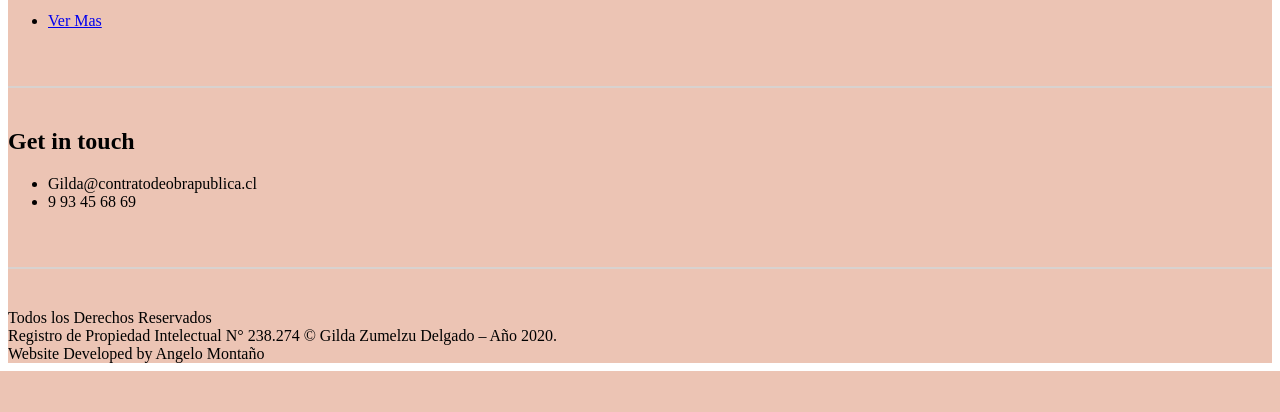
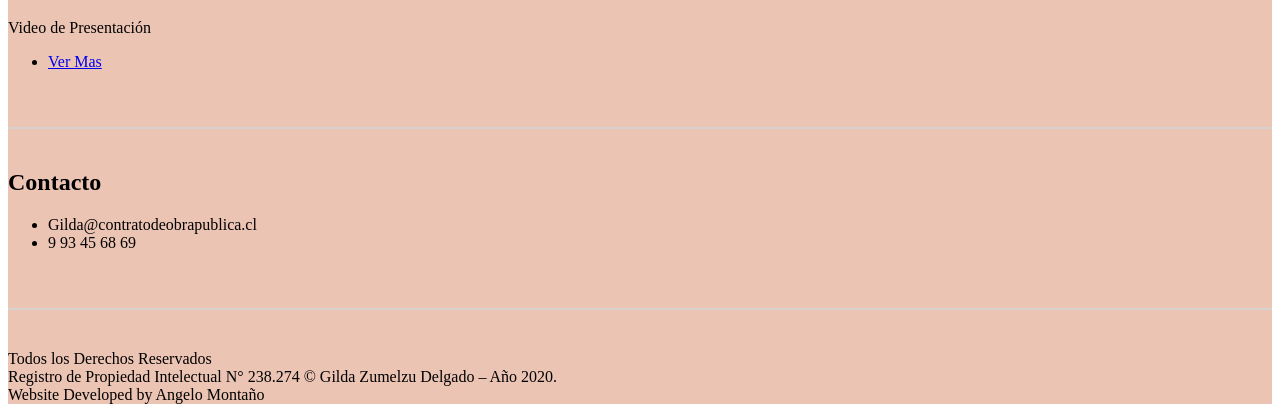
Before and after one commit to Angelooocw/Project-Contrato, a Django app: template templates/content/important_list.html in a window 1280 px wide. Shown: the part 1455-1867 px from the top of the page. Before the commit the page ends 1826 px from the top, so only its background shows below. Run offline with Django 3.2, Linux system fonts and the light colour scheme; the template is opened without the code that fills it, so the values that code supplies are empty; some libraries are stand-ins or nearby versions.

Commit message:
minor updates and fixes in templates

```diff
--- a/templates/base.html
+++ b/templates/base.html
@@ -5,6 +5,7 @@
     <meta charset="UTF-8">
     <meta name="viewport" content="width=device-width, initial-scale=1.0">
     <link rel="stylesheet" href="{% static 'css/main.css' %}">
+    <link rel="shortcut icon" type="image/ico" href="{% static 'img/favicon.ico' %}"/>
     {% block head %}{% endblock head %}
     <title>{% block title %}{% endblock title %}</title>
 </head>
--- a/templates/content/important_list.html
+++ b/templates/content/important_list.html
@@ -30,7 +30,7 @@
                     </span>
                 </div>
                 <div class="col-8 col-12-small col-8-medium">
-                    <a href="{% url 'content_app:content-detail' imp.slug %}"><h3>{{ imp.title }}</h3></a>
+                    <h3><a href="{% url 'content_app:content-detail' imp.slug %}">{{ imp.title }}</a></h3>
                     <p>{{ imp.resume | truncatechars:300 }}</p>
                 </div>
             </div>
--- a/templates/includes/carousel.html
+++ b/templates/includes/carousel.html
@@ -12,9 +12,13 @@
   <div class="carousel-inner">
     <div class="carousel-item active">
       <a href="{% url 'content_app:content-detail' 'covid-19' %}"><img src="{% static 'img/COVID.png' %}" class="d-block w-100" alt="..."></a>
+      <div class="carousel-caption d-none d-md-block" style="padding-top: 0%; padding-bottom: 0.2rem;">
+        <a href="{% url 'content_app:content-detail' 'covid-19' %}" class="button primary small">Ver Mas</a>
+      </div>
     </div>
     <div class="carousel-item">
       <img src="{% static 'img/puente4.png' %}" class="d-block w-100" alt="...">
+
     </div>
     <div class="carousel-item">
       <img src="{% static 'img/hospital2.png' %}" class="d-block w-100" alt="...">
--- a/templates/includes/sidebar.html
+++ b/templates/includes/sidebar.html
@@ -30,6 +30,7 @@
                 <section>
                     <nav id="menu">
                         <ul>
+                            <li><h3><a href="{% url 'home_app:home' %}" onclick="reset()"><i class="fas fa-home"></i> Inicio</a></h3></li>
                             <li>
                                 <span id="responsabilidades" class="opener"><h3>Responsabilidades</h3></span>
                                 <ul>
@@ -62,7 +63,7 @@
                     <nav id="menu">
                         <ul>
                             {% for tema in info %}
-                                <li><a href="{% url 'content_app:content-detail' tema.slug %}" onclick="reset()"><h3>{{ tema.title }}</h3></a></li>
+                                <li><h3><a href="{% url 'content_app:content-detail' tema.slug %}" onclick="reset()">{{ tema.title }}</a></h3></li>
                             {% endfor %}
                         </ul>
                     </nav>
@@ -100,7 +101,7 @@
                     <div class="mini-posts">
                         <article>
                             <iframe width="100%" src="https://www.youtube.com/embed/eW7Twd85m2g" frameborder="0" allow="accelerometer; autoplay; clipboard-write; encrypted-media; gyroscope; picture-in-picture" allowfullscreen></iframe>
-                            <p>Aenean ornare velit lacus, ac varius enim lorem ullamcorper dolore aliquam.</p>
+                            <p>Video de Presentación</p>
                         </article>
                     </div>
                     <ul class="actions">
@@ -111,7 +112,7 @@
             <!-- Section -->
                 <section>
                     <header class="major">
-                        <h2>Get in touch</h2>
+                        <h2>Contacto</h2>
                     </header>
                     <ul class="contact">
                         <li class="icon solid fa-envelope">Gilda@contratodeobrapublica.cl</li>
```
